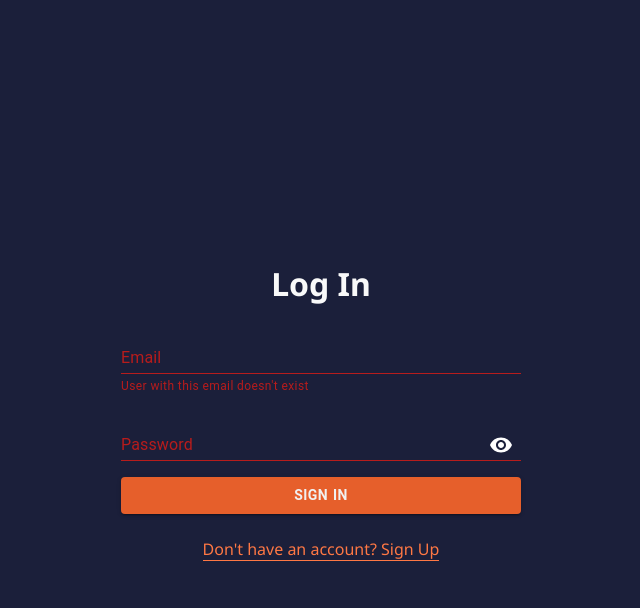
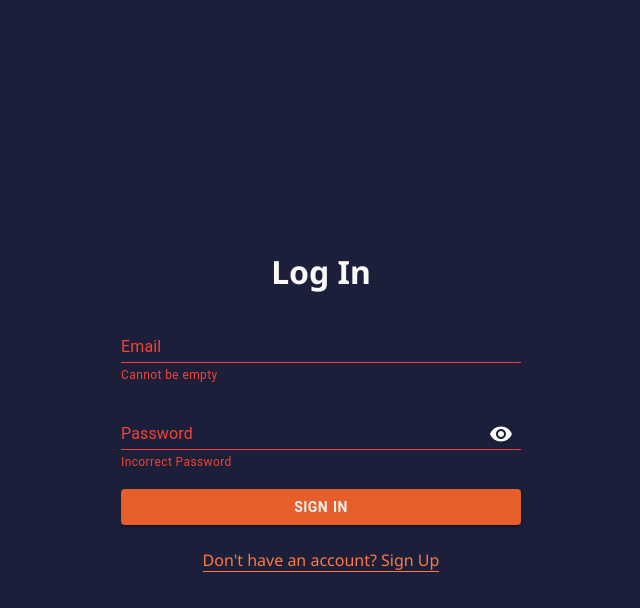
Before and after one commit to TSdnl13/todo-list-fullstack, a React (Create React App) app in the folder todolist-frontend/: page /auth in a window 1280 px wide. Both pictures are taken after a click on the button "SIGN IN". Shown: the top 608 px of the page, without its empty margins (319-959 px from the left). Built offline with nearby package versions, Linux system fonts and the light colour scheme; no server answers; the HTML template or start-up script is replaced by a standard one.

Commit message:
some fixes in validation, now helper text for password field

```diff
--- a/todolist-frontend/src/components/Auth/Auth.jsx
+++ b/todolist-frontend/src/components/Auth/Auth.jsx
@@ -1,9 +1,8 @@
 import React, { useState, useEffect } from 'react';
-import { FormControl, Input, TextField, InputLabel, IconButton } from '@mui/material';
+import { FormControl, Input, TextField, InputLabel, IconButton, FormHelperText } from '@mui/material';
 import { ThemeProvider, createTheme } from '@mui/material/styles';
 import InputAdornment from '@mui/material/InputAdornment';
 import { Visibility, VisibilityOff } from '@mui/icons-material';
-import { red } from '@mui/material/colors';
 import { useNavigate } from 'react-router-dom';
 import axios from 'axios';
 
@@ -36,7 +35,7 @@ const Auth = () => {
             main: "#e1e1e1",
          },
          error: {
-            main: red[900]
+            main: '#f44336'
          }
       }
    });
@@ -51,23 +50,36 @@ const Auth = () => {
    }
 
    const validateInputs = () =>{
+      let isErrors = {password: false, name: false, email: false }
       if (formData.name === '') {
          if (isSignUp) {
             setNameError(true);
+            isErrors = { ...isErrors, name: true }
          }else {
             setNameError(false);
          }
       }
       if (formData.email.trim() === '') {
          setEmailError(true);
+         isErrors = { ...isErrors, email: true }
          setErrorMessages({...errorMessages, email: "Cannot be empty"})
+      } else {
+         // eslint-disable-next-line no-useless-escape
+         const emailFormat = /^(([^<>()[\]\.,;:\s@\"]+(\.[^<>()[\]\.,;:\s@\"]+)*)|(\".+\"))@(([^<>()[\]\.,;:\s@\"]+\.)+[^<>()[\]\.,;:\s@\"]{2,})$/i;
+
+         if (!emailFormat.test(formData.email)) {
+            setEmailError(true);
+            isErrors = { ...isErrors, email: true }
+            setErrorMessages({...errorMessages, email: "Invalid email"});
+         }
       }
       if (formData.password === '') {
          setPasswordError(true);
+         isErrors = { ...isErrors, password: true }
       }
 
-      if (!nameError && !passwordError && !emailError) return true;
-      return false;
+      if (isErrors.email || isErrors.password || isErrors.name) return false;
+      return true;
    }
 
    const handleSubmit = async () => {
@@ -93,11 +105,17 @@ const Auth = () => {
    }
 
    useEffect(() => {
-
-      setErrorMessages({
-         ...errorMessages,
-         email: errorMessages.status === 409 ? 'Email already taken':'User with this email doesn\'t exist'
-      });
+      if (errorMessages.status === 409) {
+         setErrorMessages({
+            ...errorMessages,
+            email: 'Email already taken'
+         });
+      } else if (errorMessages.status === 404) {
+         setErrorMessages({
+            ...errorMessages,
+            email: 'User with this email doesn\'t exist'
+         });
+      }
       // eslint-disable-next-line
    }, [emailError]);
 
@@ -171,6 +189,7 @@ const Auth = () => {
                            </InputAdornment>
                         }
                      />
+                     {passwordError && <FormHelperText id="filled-weight-helper-text">Incorrect Password</FormHelperText>}
                   </FormControl>
                </ThemeProvider>
 
```
